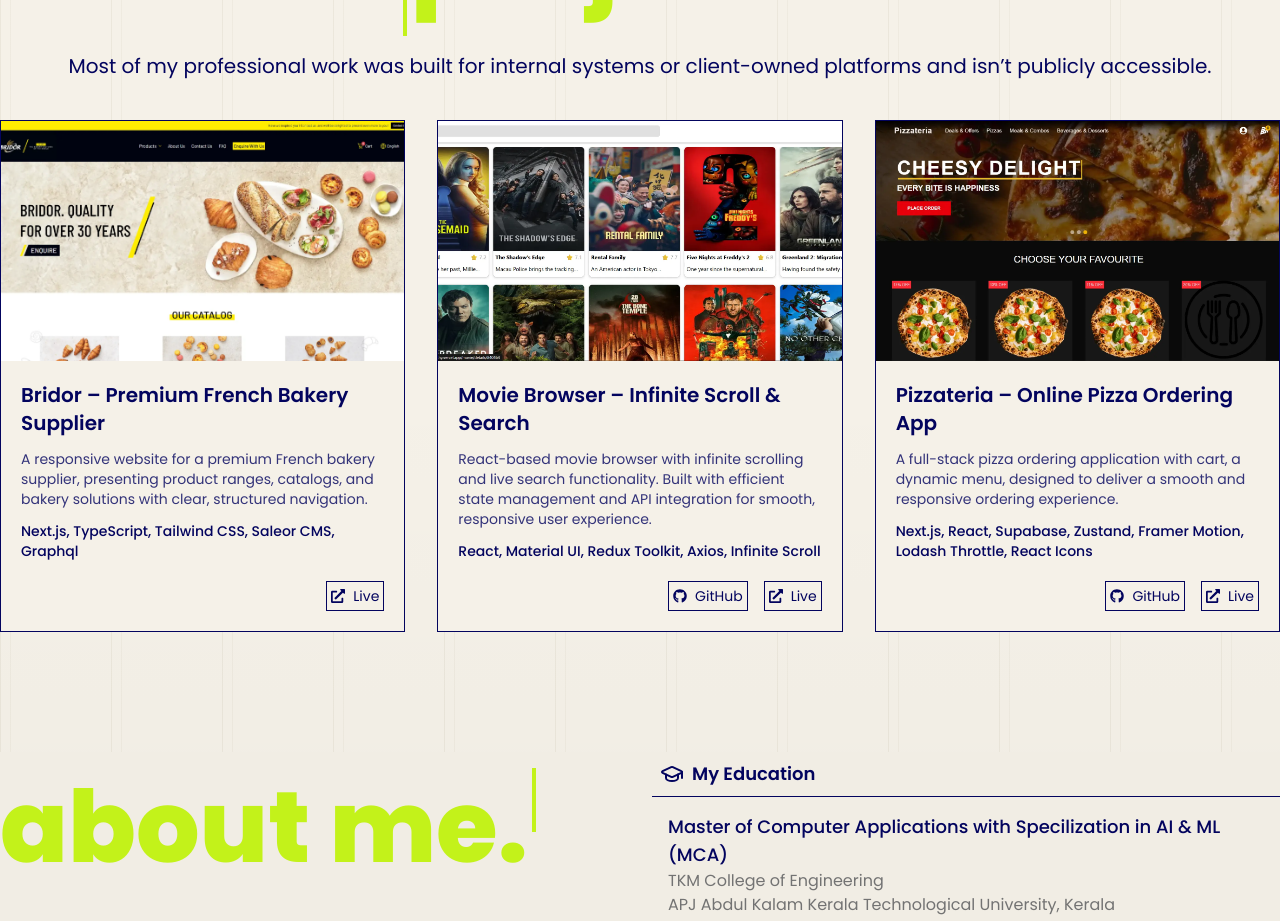
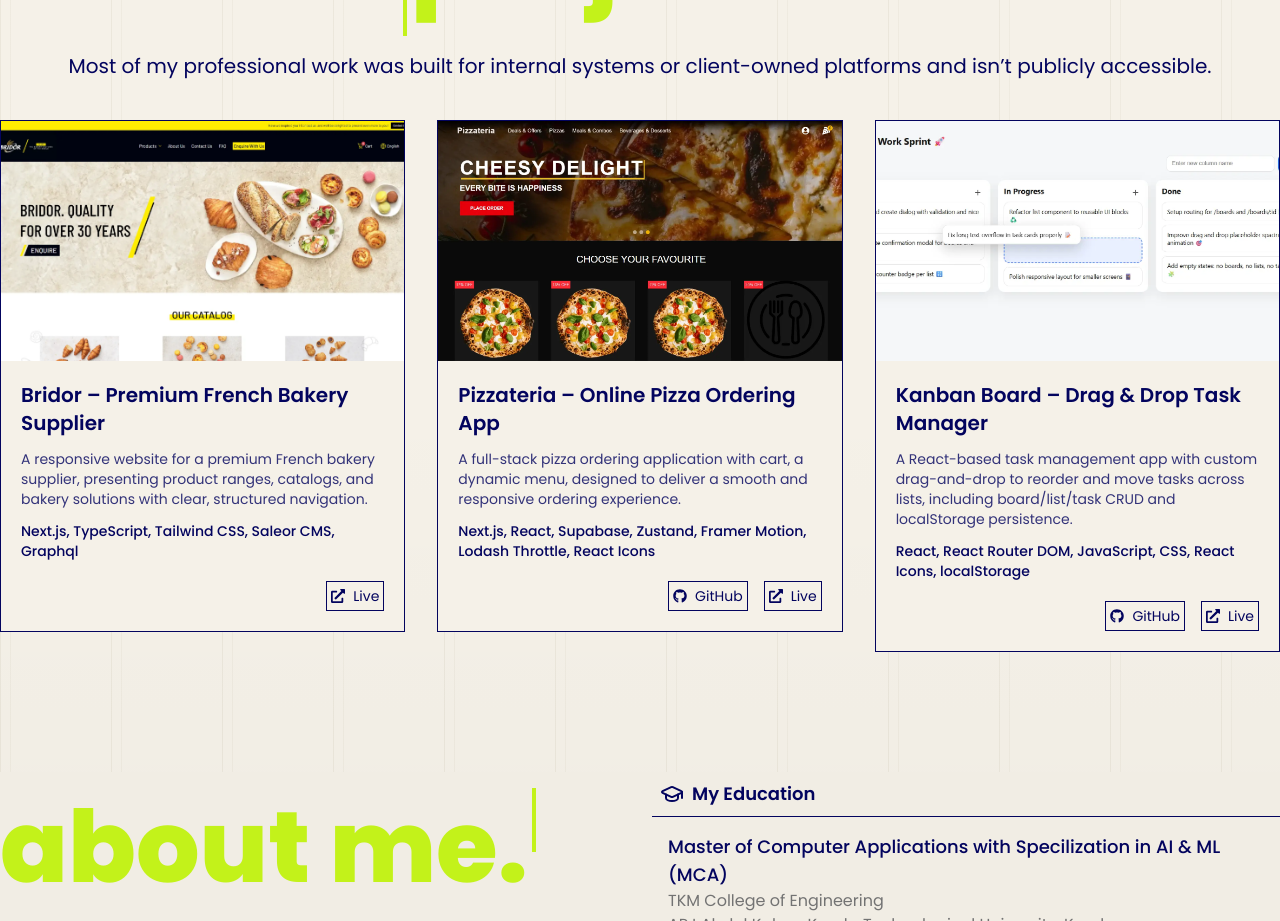
Before and after one commit to AswathyRajM/portfolio-next-app, a Next.js app: page / in a window 1280 px wide. Shown: the part 2720-3641 px from the top of the page. Built offline with nearby package versions, Linux system fonts and the light colour scheme.

Commit message:
Project updaetd

```diff
--- a/app/components/sections/Projects.tsx
+++ b/app/components/sections/Projects.tsx
@@ -21,15 +21,15 @@ const PROJECTS: Project[] = [
     image: "/projects/bridor.webp",
     live: "https://www.bridor.sa/en-PL",
   },
-  {
-    title: "Movie Browser – Infinite Scroll & Search",
-    description:
-      "React-based movie browser with infinite scrolling and live search functionality. Built with efficient state management and API integration for smooth, responsive user experience.",
-    tech: "React, Material UI, Redux Toolkit, Axios, Infinite Scroll",
-    image: "/projects/movie.webp",
-    github: "https://github.com/username/fintech-app",
-    live: "https://movie-browser-ashy.vercel.app/",
-  },
+  // {
+  //   title: "Movie Browser – Infinite Scroll & Search",
+  //   description:
+  //     "React-based movie browser with infinite scrolling and live search functionality. Built with efficient state management and API integration for smooth, responsive user experience.",
+  //   tech: "React, Material UI, Redux Toolkit, Axios, Infinite Scroll",
+  //   image: "/projects/movie.webp",
+  //   github: "https://github.com/username/fintech-app",
+  //   live: "https://movie-browser-ashy.vercel.app/",
+  // },
   {
     title: "Pizzateria – Online Pizza Ordering App",
     description:
@@ -39,6 +39,16 @@ const PROJECTS: Project[] = [
     github: "https://github.com/AswathyRajM/pizzateria-nextjs",
     live: "https://pizzateria-app.vercel.app/",
   },
+  {
+    title: "Kanban Board – Drag & Drop Task Manager",
+    description:
+      "A React-based task management app with custom drag-and-drop to reorder and move tasks across lists, including board/list/task CRUD and localStorage persistence.",
+    tech: "React, React Router DOM, JavaScript, CSS, React Icons, localStorage",
+    image: "/projects/dnd.webp",
+    github: "https://github.com/AswathyRajM/dnd-react-app",
+    live: "https://dnd-react-app.vercel.app/boards",
+  },
+
   // {
   //   title: "Media Player – Audio & Video Controls",
   //   description:
```
Also changed, not shown: public/projects/dnd.webp (added).
